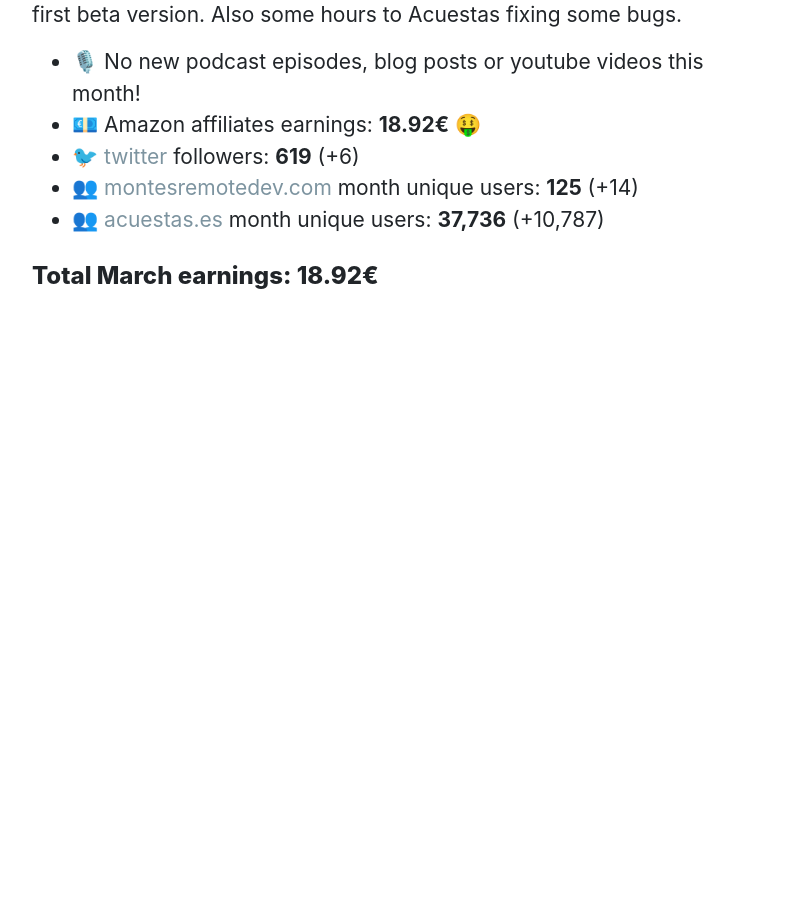
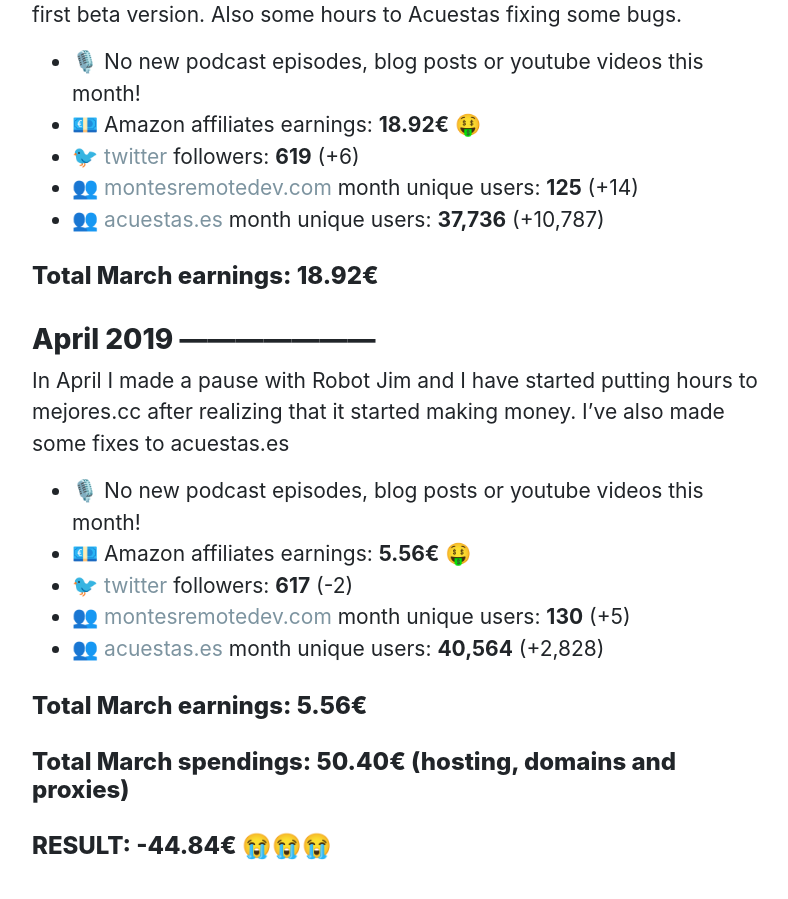
Before and after one commit to montes/montes.github.io, a Jekyll site: the page built from _posts/2019-01-16-2019-challenge-start-making-money-on-internet.md, in a window 1280 px wide and 900 px high, scrolled down 5217 px. Shown: the whole window, without its empty margins (238-1026 px from the left). Built offline with Jekyll 4.4.1, drawn with Linux system fonts in a browser that asks for light colours; comment, search, counter and statistics services are not loaded; before the commit the page ends 5556 px from its top, so only the background shows below that.

Commit message:
Updated 2019 challenge post

```diff
--- a/_posts/2019-01-16-2019-challenge-start-making-money-on-internet.md
+++ b/_posts/2019-01-16-2019-challenge-start-making-money-on-internet.md
@@ -89,3 +89,17 @@
 * 👥 [acuestas.es](https://acuestas.es) month unique users: **37,736** (+10,787)
 
 #### Total March earnings: 18.92€
+
+### April 2019 ---------------------
+
+In April I made a pause with Robot Jim and I have started putting hours to mejores.cc after realizing that it started making money. I've also made some fixes to acuestas.es
+
+* 🎙️ No new podcast episodes, blog posts or youtube videos this month!
+* 💶 Amazon affiliates earnings: **5.56€** 🤑
+* 🐦 [twitter](https://twitter.com/montesremotedev) followers: **617** (-2)
+* 👥 [montesremotedev.com](https://montesremotedev.com) month unique users: **130** (+5)
+* 👥 [acuestas.es](https://acuestas.es) month unique users: **40,564** (+2,828)
+
+#### Total March earnings: 5.56€
+#### Total March spendings: 50.40€ (hosting, domains and proxies)
+#### RESULT: -44.84€ 😭😭😭
```
